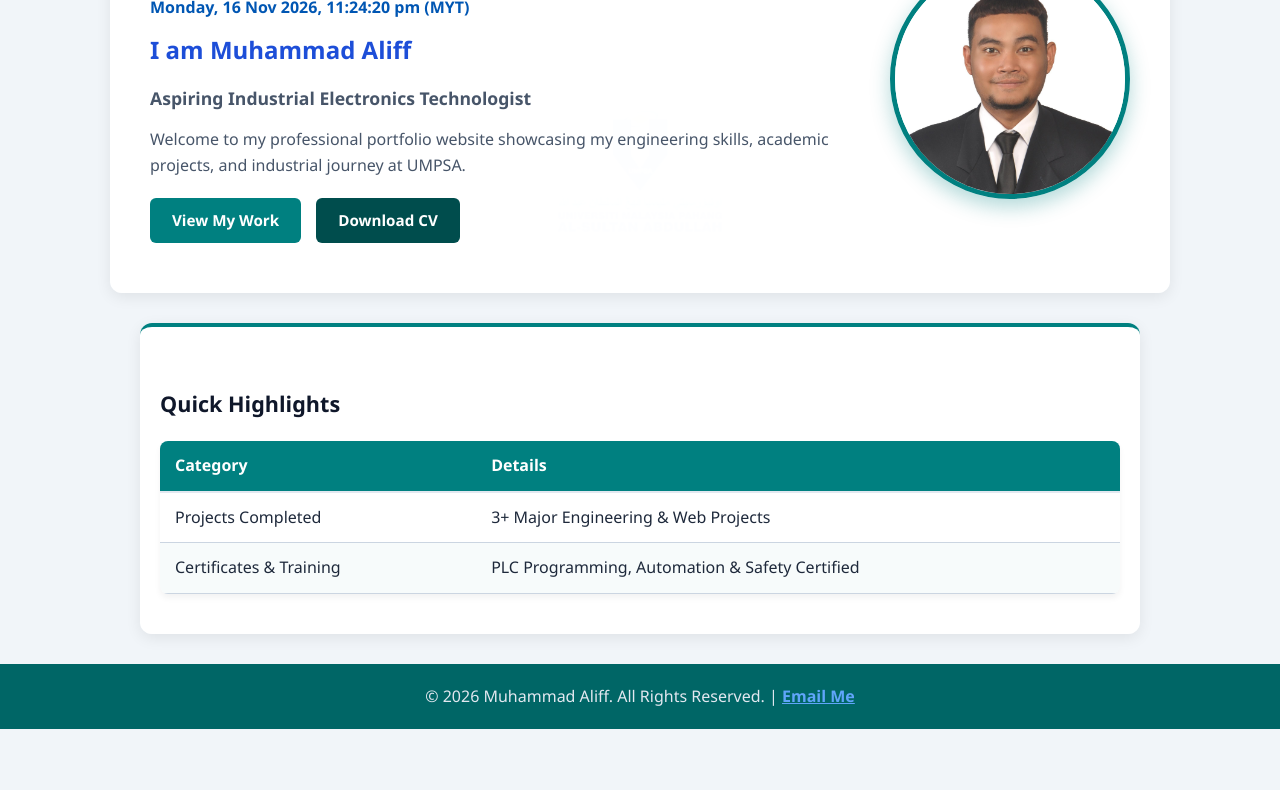
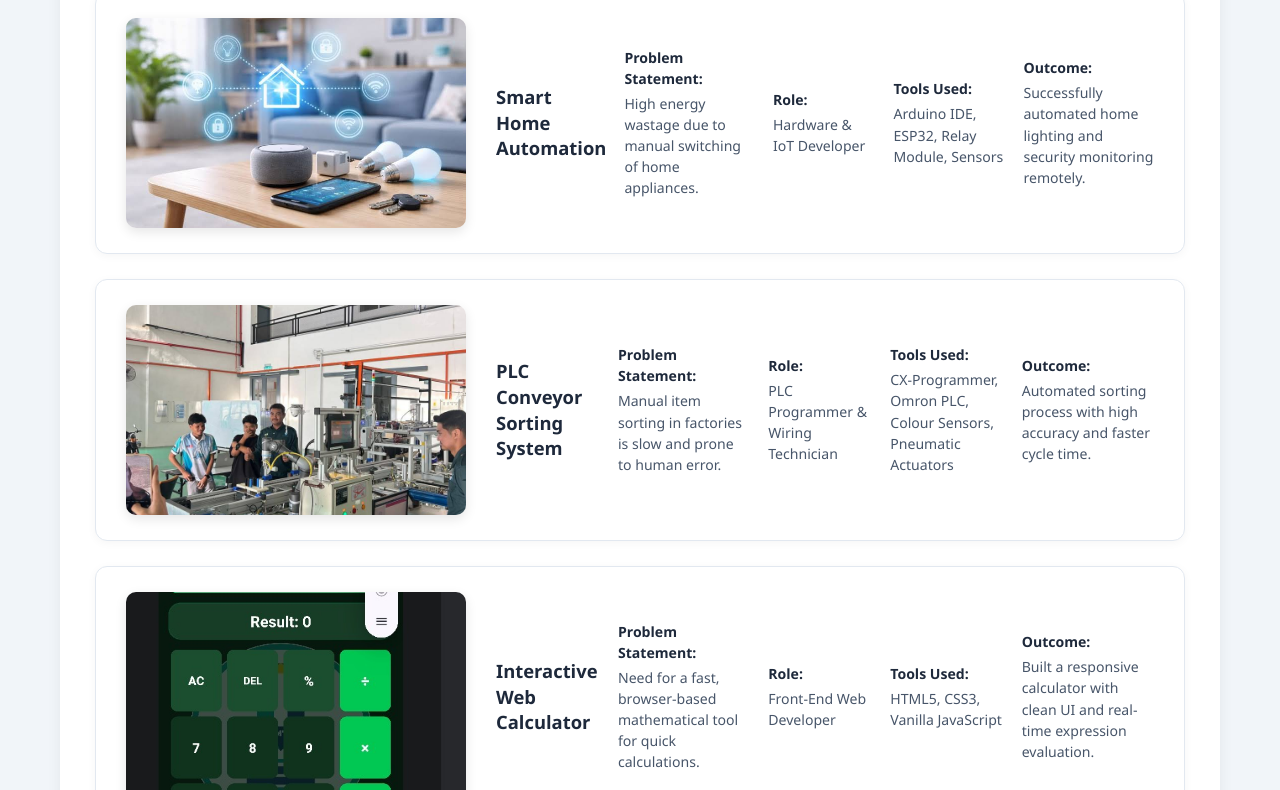
Before and after one commit to mhdaliff03/Aliff-portfolio, a plain HTML site: page index.html in a window 1280 px wide. Shown: the part 229-1019 px from the top of the page. Before the commit the page ends 958 px from the top, so only its background shows below. Drawn offline with Linux system fonts and the light colour scheme.

Commit message:
Match projects page design to 5-column horizontal layout

```diff
--- a/css/style.css
+++ b/css/style.css
@@ -4,14 +4,13 @@
 :root {
     --primary-color: #008080;      /* Teal UMPSA */
     --primary-hover: #006666;      /* Teal Gelap */
-    --accent-gold: #f59e0b;
-    --dark-navy: #006666;          /* Hijau/Teal UMPSA untuk Header & Footer */
+    --dark-teal: #0b666a;          /* Hijau Teal Header seperti dalam gambar */
     --text-main: #1e293b;
     --text-muted: #475569;
     --bg-light: #f1f5f9;
     --white: #ffffff;
-    --border-color: #cbd5e1;
-    --shadow: 0 4px 15px rgba(0, 0, 0, 0.08);
+    --border-color: #e2e8f0;
+    --shadow: 0 4px 15px rgba(0, 0, 0, 0.06);
 }
 
 /* ==========================================
@@ -36,25 +35,26 @@ body {
 main {
     flex: 1;
     width: 100%;
-    max-width: 1100px;
+    max-width: 1200px; /* Lebar sedikit luas supaya 5 lajur teks projek nampak lega & sebiji seperti gambar */
     margin: 30px auto;
     padding: 0 20px;
+    position: relative;
 }
 
 /* ==========================================
    3. HEADER & NAVIGATION BAR
    ========================================== */
 header {
-    background-color: var(--dark-navy);
+    background-color: var(--dark-teal);
     color: var(--white);
     position: sticky;
     top: 0;
     z-index: 1000;
-    box-shadow: 0 2px 10px rgba(0, 0, 0, 0.15);
+    box-shadow: 0 2px 8px rgba(0, 0, 0, 0.12);
 }
 
 .navbar, header nav {
-    max-width: 1100px;
+    max-width: 1200px;
     margin: 0 auto;
     padding: 15px 20px;
     display: flex;
@@ -72,7 +72,7 @@ header {
 .nav-links, header ul {
     list-style: none;
     display: flex;
-    gap: 15px;
+    gap: 12px;
     align-items: center;
 }
 
@@ -80,7 +80,7 @@ header {
     color: #e2e8f0;
     text-decoration: none;
     font-weight: 500;
-    padding: 8px 14px;
+    padding: 8px 16px;
     border-radius: 6px;
     transition: all 0.3s ease;
 }
@@ -89,18 +89,13 @@ header {
 .nav-links li a.active,
 header ul li a:hover,
 header ul li a.active {
-    background-color: #004d4d;
+    background-color: #074c4f;
     color: var(--white);
 }
 
 /* ==========================================
    4. BACKGROUND LOGO UMPSA TERANG (Semua Halaman)
    ========================================== */
-body, main {
-    position: relative;
-}
-
-/* Watermark Logo UMPSA yang lebih terang pada semua halaman */
 main::before {
     content: "";
     position: fixed;
@@ -115,7 +110,7 @@ main::before {
 }
 
 section {
-    background: rgba(255, 255, 255, 0.95);
+    background: rgba(255, 255, 255, 0.96);
     padding: 35px;
     border-radius: 12px;
     box-shadow: var(--shadow);
@@ -125,8 +120,8 @@ section {
 
 section h1 {
     font-size: 2rem;
-    color: #004d4d;
-    margin-bottom: 15px;
+    color: #074c4f;
+    margin-bottom: 20px;
     border-bottom: 2px solid var(--border-color);
     padding-bottom: 10px;
 }
@@ -163,7 +158,6 @@ section ul li {
     justify-content: space-between;
     gap: 40px;
     padding: 50px 40px;
-    background: rgba(255, 255, 255, 0.96);
 }
 
 .hero-content {
@@ -227,11 +221,11 @@ section ul li {
 }
 
 .btn-secondary {
-    background-color: #004d4d;
+    background-color: #074c4f;
 }
 
 .btn-secondary:hover {
-    background-color: #003333;
+    background-color: #043235;
 }
 
 /* ==========================================
@@ -262,79 +256,57 @@ tr:nth-child(even) {
 }
 
 /* ==========================================
-   8. PROJECTS PAGE (Gambar di Atas, Teks di Bawah)
+   8. PROJECTS PAGE (SEBIJI SEPERTI GAMBAR RUJUKAN)
    ========================================== */
-/* ==========================================
-   8. PROJECTS PAGE (Susun Atur Melintang / Sebaris)
-   ========================================== */
-article {
+article, .project-row-card {
     background: #ffffff;
     border: 1px solid var(--border-color);
-    border-radius: 10px;
-    padding: 30px;
-    margin-bottom: 30px;
-    box-shadow: 0 4px 12px rgba(0, 0, 0, 0.05);
-    display: flex;          /* Susun elemen secara melintang */
-    align-items: center;    /* Pusatkan item secara menegak */
-    gap: 30px;              /* Jarak antara gambar dan lajur teks */
+    border-radius: 12px;
+    padding: 25px 30px;
+    margin-bottom: 25px;
+    box-shadow: 0 2px 10px rgba(0, 0, 0, 0.04);
+    display: flex;
+    align-items: center;
+    gap: 30px;
 }
 
-/* Gambar Projek (Sebelah Kiri) */
-article img {
-    width: 38%;             /* Tetapkan lebar gambar */
-    height: 220px;
+article img, .project-row-card img {
+    width: 340px;
+    height: 210px;
     object-fit: cover;
-    border-radius: 8px;
+    border-radius: 10px;
     flex-shrink: 0;
-    box-shadow: 0 4px 10px rgba(0, 0, 0, 0.08);
+    box-shadow: 0 4px 12px rgba(0, 0, 0, 0.1);
 }
 
-/* Bahagian Maklumat Lajur Teks (Sebelah Kanan) */
-article .project-info,
-article div {
+article .project-columns,
+article > div {
     flex: 1;
     display: grid;
-    grid-template-columns: 1.2fr 1.5fr 1fr 1.2fr 1.5fr; /* Bahagikan kepada 5 lajur melintang */
-    gap: 15px;
-    align-items: start;
+    grid-template-columns: 1.1fr 1.4fr 1.1fr 1.2fr 1.4fr;
+    gap: 18px;
+    align-items: center;
 }
 
-/* Gaya Tajuk & Teks dalam Lajur */
 article h3 {
     font-size: 1.15rem;
-    color: var(--dark-navy);
-    line-height: 1.3;
+    font-weight: 700;
+    color: #1e293b;
+    line-height: 1.4;
 }
 
 article p {
     font-size: 0.88rem;
-    color: var(--text-muted);
+    color: #475569;
     margin-bottom: 0;
-    line-height: 1.4;
+    line-height: 1.5;
 }
 
 article p strong {
-    color: #004d4d;
+    color: #1e293b;
+    font-weight: 700;
     display: block;
-    margin-bottom: 3px;
-}
-
-/* Responsif untuk Mobile (Tukar jadi menegak jika skrin kecil) */
-@media (max-width: 992px) {
-    article {
-        flex-direction: column;
-        align-items: stretch;
-    }
-    article img {
-        width: 100%;
-        height: 220px;
-    }
-    article .project-info,
-    article div {
-        display: flex;
-        flex-direction: column;
-        gap: 10px;
-    }
+    margin-bottom: 4px;
 }
 
 /* ==========================================
@@ -350,7 +322,7 @@ form {
 
 form label {
     font-weight: 600;
-    color: #004d4d;
+    color: #074c4f;
     margin-bottom: -10px;
 }
 
@@ -382,7 +354,7 @@ form textarea {
    10. FOOTER & SCROLL TO TOP
    ========================================== */
 footer {
-    background-color: var(--dark-navy);
+    background-color: var(--dark-teal);
     color: #e2e8f0;
     text-align: center;
     padding: 20px;
@@ -416,6 +388,26 @@ footer a:hover {
 /* ==========================================
    11. RESPONSIVE (Mobile & Tablet)
    ========================================== */
+@media (max-width: 1024px) {
+    article, .project-row-card {
+        flex-direction: column;
+        align-items: stretch;
+    }
+
+    article img, .project-row-card img {
+        width: 100%;
+        height: 240px;
+    }
+
+    article .project-columns,
+    article > div {
+        display: flex;
+        flex-direction: column;
+        align-items: flex-start;
+        gap: 10px;
+    }
+}
+
 @media (max-width: 768px) {
     .navbar, header nav {
         flex-direction: column;
--- a/index.html
+++ b/index.html
@@ -3,8 +3,7 @@
 <head>
     <meta charset="UTF-8">
     <meta name="viewport" content="width=device-width, initial-scale=1.0">
-    <title>Home - Muhammad Aliff Portfolio</title>
-    <!-- Pautan External CSS -->
+    <title>Projects - Muhammad Aliff Portfolio</title>
     <link rel="stylesheet" href="css/style.css">
 </head>
 <body>
@@ -14,10 +13,10 @@
         <nav class="navbar">
             <div class="logo">MyPortfolio</div>
             <ul class="nav-links">
-                <li><a href="index.html" class="active">Home</a></li>
+                <li><a href="index.html">Home</a></li>
                 <li><a href="about.html">About Me</a></li>
                 <li><a href="skills.html">Skills</a></li>
-                <li><a href="projects.html">Projects</a></li>
+                <li><a href="projects.html" class="active">Projects</a></li>
                 <li><a href="contact.html">Contact</a></li>
             </ul>
         </nav>
@@ -25,58 +24,53 @@
 
     <!-- Main Content -->
     <main>
-        <section class="hero-section">
-            <div class="hero-content">
-                <!-- Dinamik Greeting & Masa Malaysia -->
-                <h1 id="greeting">Good Evening!</h1>
-                <p id="malaysia-datetime" style="font-weight: 600; color: #0056b3; margin-bottom: 10px;"></p>
+        <section>
+            <h1>My Engineering & Web Projects</h1>
 
-                <h2 style="font-size: 1.5rem; color: #1d4ed8; margin-bottom: 15px;">I am Muhammad Aliff</h2>
-                <p class="tagline">Aspiring Industrial Electronics Technologist</p>
-                <p class="intro-desc">
-                    Welcome to my professional portfolio website showcasing my engineering skills, academic projects, and industrial journey at UMPSA.
-                </p>
-                <div class="cta-buttons">
-                    <a href="projects.html" class="btn btn-primary">View My Work</a>
-                    <a href="docs/resume.pdf" class="btn btn-secondary" target="_blank">Download CV</a>
+            <!-- Kad Projek 1 -->
+            <article class="project-row-card">
+                <img src="images/Smart Home Automation.jpg" alt="Smart Home Automation">
+                <div class="project-columns">
+                    <h3>Smart Home Automation</h3>
+                    <p><strong>Problem Statement:</strong> High energy wastage due to manual switching of home appliances.</p>
+                    <p><strong>Role:</strong> Hardware & IoT Developer</p>
+                    <p><strong>Tools Used:</strong> Arduino IDE, ESP32, Relay Module, Sensors</p>
+                    <p><strong>Outcome:</strong> Successfully automated home lighting and security monitoring remotely.</p>
                 </div>
-            </div>
-            <div class="hero-image">
-                <img src="images/profile.jpg" alt="Muhammad Aliff Profile Photo">
-            </div>
-        </section>
+            </article>
 
-        <!-- Quick Highlights Section (Table requirement) -->
-        <section class="highlights-section" style="padding: 40px 20px; max-width: 1000px; margin: 0 auto;">
-            <h2 style="margin-bottom: 20px; color: #0f172a;">Quick Highlights</h2>
-            <table class="highlights-table" style="width: 100%; border-collapse: collapse; background: #ffffff; box-shadow: 0 4px 6px rgba(0,0,0,0.05);">
-                <thead>
-                    <tr style="background-color: #f8fafc; text-align: left; border-bottom: 2px solid #e2e8f0;">
-                        <th style="padding: 12px 15px;">Category</th>
-                        <th style="padding: 12px 15px;">Details</th>
-                    </tr>
-                </thead>
-                <tbody>
-                    <tr style="border-bottom: 1px solid #e2e8f0;">
-                        <td style="padding: 12px 15px; font-weight: 500;">Projects Completed</td>
-                        <td style="padding: 12px 15px;">3+ Major Engineering & Web Projects</td>
-                    </tr>
-                    <tr>
-                        <td style="padding: 12px 15px; font-weight: 500;">Certificates & Training</td>
-                        <td style="padding: 12px 15px;">PLC Programming, Automation & Safety Certified</td>
-                    </tr>
-                </tbody>
-            </table>
+            <!-- Kad Projek 2 -->
+            <article class="project-row-card">
+                <img src="images/coveryor.jpg" alt="PLC Conveyor Sorting System">
+                <div class="project-columns">
+                    <h3>PLC Conveyor Sorting System</h3>
+                    <p><strong>Problem Statement:</strong> Manual item sorting in factories is slow and prone to human error.</p>
+                    <p><strong>Role:</strong> PLC Programmer & Wiring Technician</p>
+                    <p><strong>Tools Used:</strong> CX-Programmer, Omron PLC, Colour Sensors, Pneumatic Actuators</p>
+                    <p><strong>Outcome:</strong> Automated sorting process with high accuracy and faster cycle time.</p>
+                </div>
+            </article>
+
+            <!-- Kad Projek 3 -->
+            <article class="project-row-card">
+                <img src="images/calculator.jpg" alt="Interactive Web Calculator">
+                <div class="project-columns">
+                    <h3>Interactive Web Calculator</h3>
+                    <p><strong>Problem Statement:</strong> Need for a fast, browser-based mathematical tool for quick calculations.</p>
+                    <p><strong>Role:</strong> Front-End Web Developer</p>
+                    <p><strong>Tools Used:</strong> HTML5, CSS3, Vanilla JavaScript</p>
+                    <p><strong>Outcome:</strong> Built a responsive calculator with clean UI and real-time expression evaluation.</p>
+                </div>
+            </article>
+
         </section>
     </main>
 
     <!-- Footer -->
     <footer>
-        <p>&copy; <span class="current-year">2026</span> Muhammad Aliff. All Rights Reserved. | <a href="mailto:muhammadaliffmohdrburhan@gmail.com" style="color: #60a5fa; text-decoration: underline;">Email Me</a></p>
-        <button id="scrollTopBtn" class="top-btn">&#8593; Top</button>
+        <p>&copy; <span class="current-year">2026</span> Muhammad Aliff. All Rights Reserved. | <a href="mailto:muhammadaliffmohdrburhan@gmail.com">Email Me</a></p>
     </footer>
 
-    <!-- Pautan External JavaScript -->
     <script src="js/script.js"></script>
 </body>
 </html>
```
